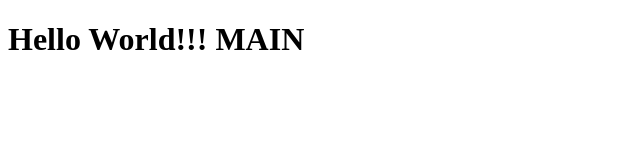
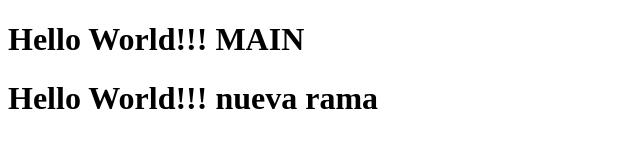
Before and after one commit to Suareguen/git-practice, a plain HTML site: page index.html in a window 1280 px wide. Shown: the whole page, without its empty margins (0-640 px from the left). Drawn offline with Linux system fonts and the light colour scheme.

Commit message:
nuevarama

```diff
--- a/index.html
+++ b/index.html
@@ -7,5 +7,7 @@
 </head>
 <body>
     <h1>Hello World!!! MAIN</h1>
+    <h1>Hello World!!! nueva rama</h1>
+
 </body>
 </html>
```
